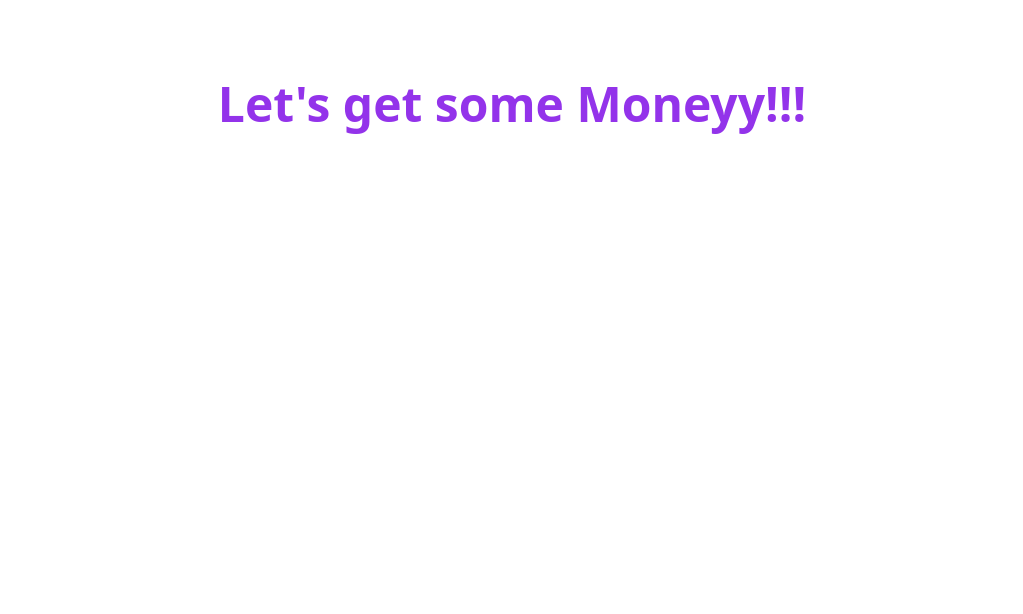
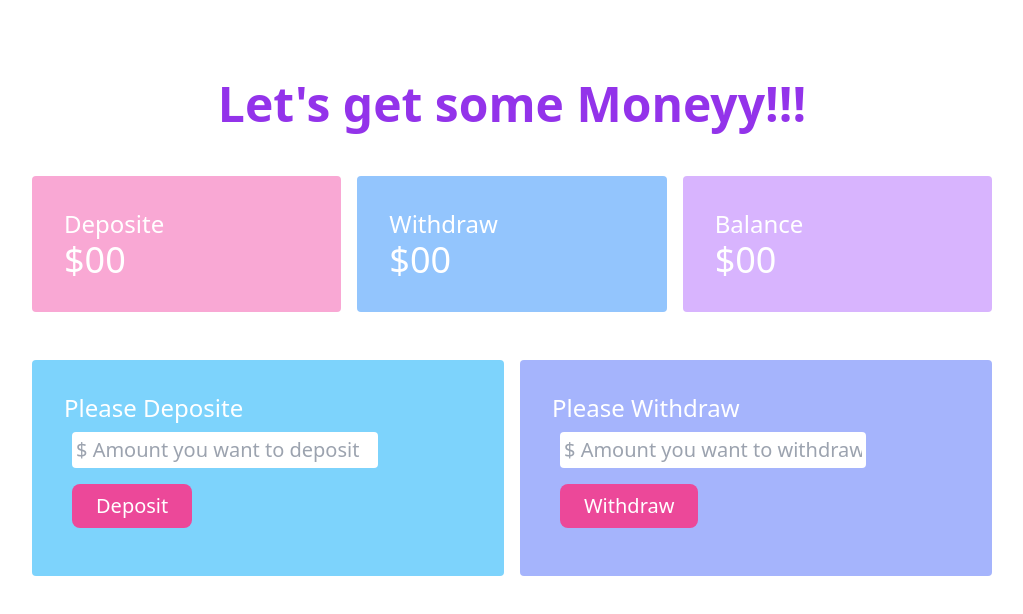
Before and after one commit to Rocky3112/simple-bank-management-system, a plain HTML site: page bank.html in a window 1280 px wide. Shown: the whole page, without its empty margins (128-1151 px from the left). Drawn offline with nearby package versions, Linux system fonts and the light colour scheme.

Commit message:
deposit part done

```diff
--- a/bank.html
+++ b/bank.html
@@ -14,7 +14,43 @@
           </h1>
       </header>
       <main>
+       <section class="mt-12">
+        <div class="grid grid-cols-3 m-8 gap-4 w-3/4 mx-auto text-white">
+            <div class="bg-pink-300 p-8 rounded">
+                <h1 class="text-2xl">Deposite</h1>
+                <h2 class="text-4xl">$<span id="deposit-total">00</span></h2>
+            </div>
+            <div class="bg-blue-300 p-8 rounded">
+                <h1 class="text-2xl">Withdraw</h1>
+                <h2 class="text-4xl">$00</h2>
+            </div>
+            <div class="bg-purple-300 p-8 rounded">
+                <h1 class="text-2xl">Balance</h1>
+                <h2 class="text-4xl">$00</h2>
+            </div>
+        </div>
+       </section>
+       <section class="mt-12">
+        <div class="grid grid-cols-2 m-8 gap-4 w-3/4 mx-auto text-white text-semibold">
+            <div class="bg-sky-300 p-8 rounded">
+                <h1 class="text-2xl">Please Deposite</h1>
+                <div class="text-black">
+                    <input class="text-xl p-1 m-2 block w-3/4 rounded" type="text" name="" id="deposit-field" placeholder="$ Amount you want to deposit">
+                    <button id="btn-deposit" class="bg-pink-500 hover:bg-violet-600 px-6 py-2 rounded-lg mb-4 text-white text-xl m-2">Deposit</button>
+                </div>
 
+            </div>
+            <div class="bg-indigo-300 p-8 rounded">
+                <h1 class="text-2xl">Please Withdraw</h1>
+                <div class="text-black">
+                    <input class="text-xl p-1 m-2 block w-3/4 rounded" type="text" name="" id="" placeholder="$ Amount you want to withdraw">
+                    <button id="btn-deposit" class="bg-pink-500 hover:bg-violet-600 px-6 py-2 rounded-lg mb-4 text-white text-xl m-2">Withdraw</button>
+                </div>
+            </div>
+
+        </div>
+       </section>
       </main>
+      <script src="./deposit.js"></script>
 </body>
 </html>
--- /dev/null
+++ b/deposit.js
@@ -0,0 +1,17 @@
+document.getElementById('btn-deposit').addEventListener('click', function(){
+    const depositField = document.getElementById('deposit-field')
+    const newDepositAmmountString =depositField.value;
+    const newDepositAmmount = parseFloat(newDepositAmmountString);
+
+    depositField.value = '';
+
+    const depositTotalElement = document.getElementById('deposit-total');
+    const previousDepositTotalString = depositTotalElement.innerText;
+
+    const previousDepositTotal = parseFloat(previousDepositTotalString);
+
+    const currentDepositTotal = previousDepositTotal + newDepositAmmount;
+
+    depositTotalElement.innerText = currentDepositTotal;
+
+})
```
